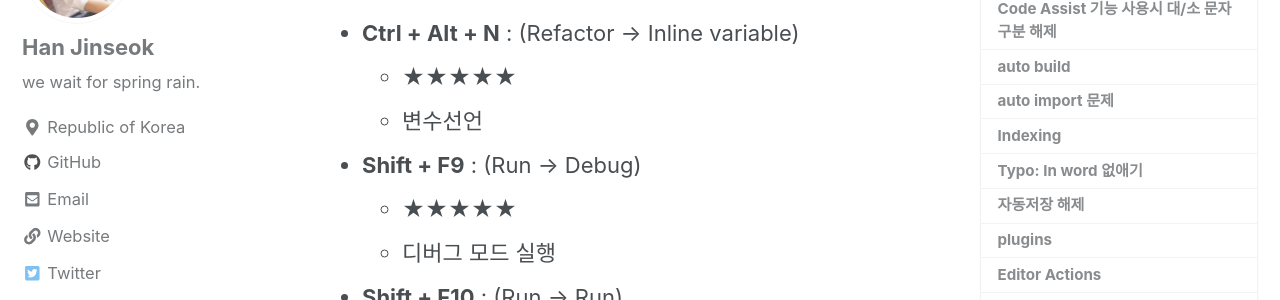
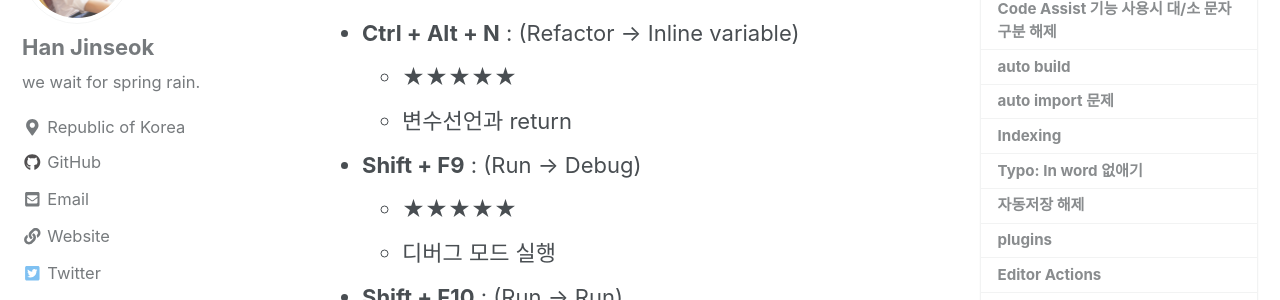
Before and after one commit to moregorenine/moregorenine.github.io, a Jekyll site: the page built from _posts/intellij/2019-11-28-intellij-keymap.md, in a window 1280 px wide and 900 px high, scrolled down 5280 px. Shown: the part 152-452 px from the top of the window. Built offline with Jekyll 4.4.1, drawn with Linux system fonts in a browser that asks for light colours; nearby versions of some CDN libraries; comment, search, counter and statistics services are not loaded; a style sheet for code colours, icons or effects is not loaded.

Commit message:
Update 2019-11-28-intellij-keymap.md

```diff
--- a/_posts/intellij/2019-11-28-intellij-keymap.md
+++ b/_posts/intellij/2019-11-28-intellij-keymap.md
@@ -108,7 +108,7 @@ intellij 가 종종 하단부에 Indexing 작업을 하는게 보일 것이다.
   - 이름 변경
 - **Ctrl + Alt + N** : (Refactor → Inline variable)
   - ★★★★★
-  - 변수선언
+  - 변수선언과 return
 - **Shift + F9** : (Run → Debug)
   - ★★★★★
   - 디버그 모드 실행
```
